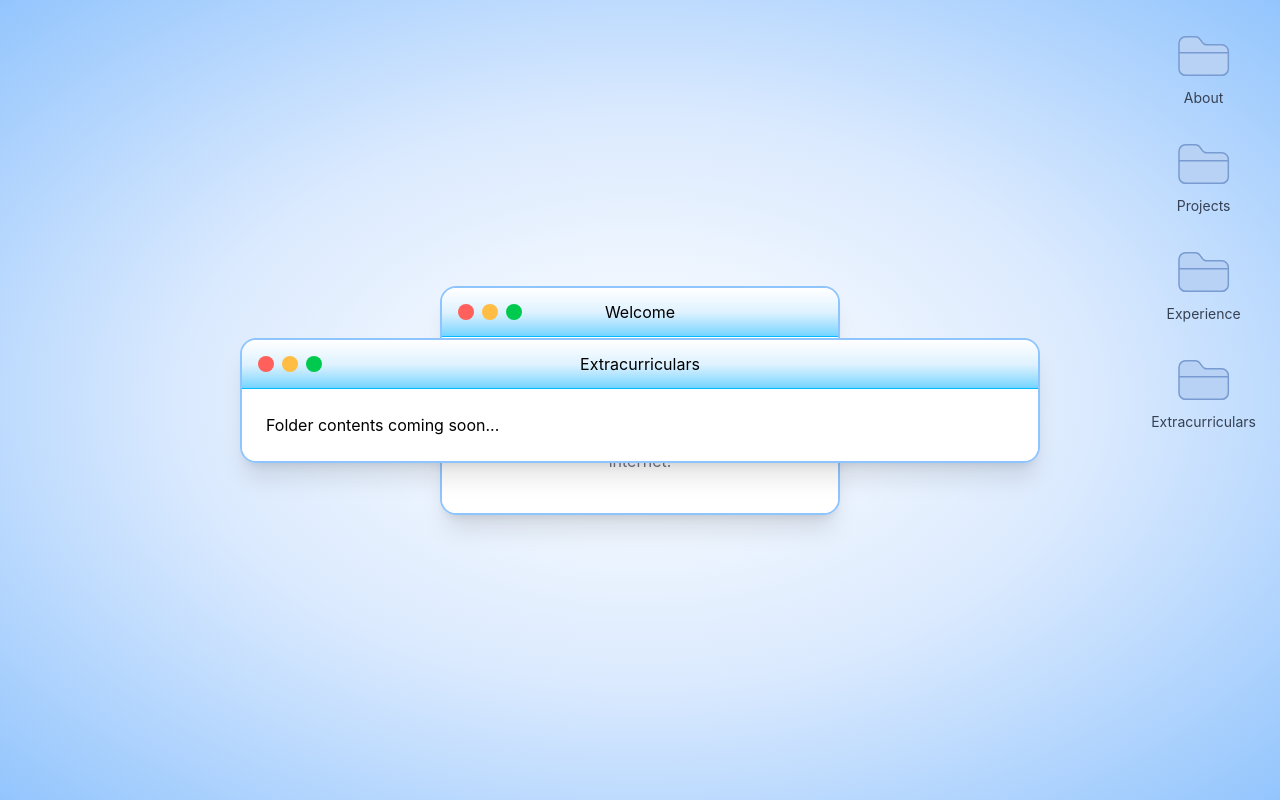
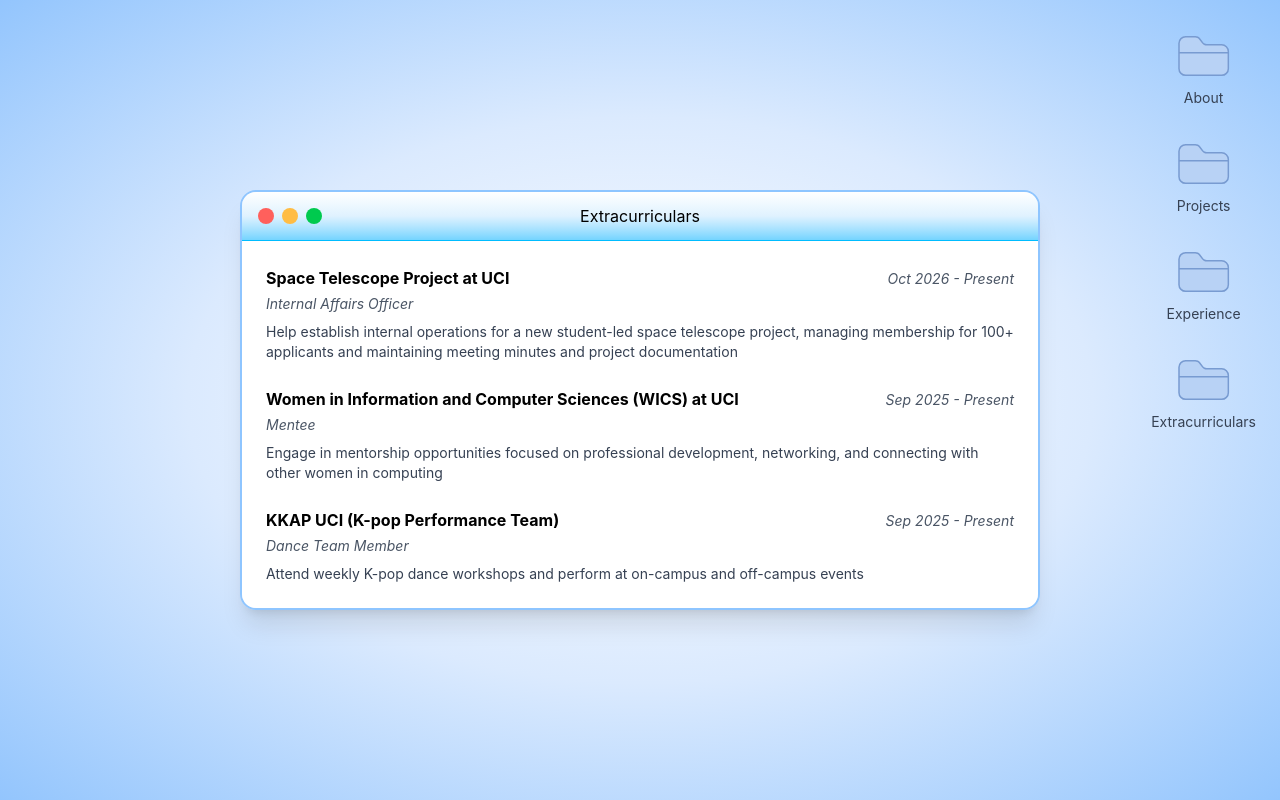
Before and after one commit to jolene1115/personal-portfolio, a React (Vite) app: page / in a window 1280 px wide. Both pictures are taken after a click on the button "Extracurriculars". Built offline with nearby package versions, Linux system fonts and the light colour scheme.

Commit message:
feat: add extracurriculars section

```diff
--- a/src/App.tsx
+++ b/src/App.tsx
@@ -3,6 +3,7 @@ import Window from './components/Window'
 import Projects from './components/Projects'
 import About from './components/About'
 import Experience from './components/Experience'
+import Extracurriculars from './Extracurriculars'
 import {useState} from 'react'
 
 
@@ -21,6 +22,9 @@ function App() {
               <h1 className="text-3xl font-bold text-gray-800">jolene's desktop</h1>
               <p className="mt-3 text-gray-500">
                 welcome to my little corner of the internet!
+              </p>
+              <p className="mt-3 text-gray-500">
+                click on a folder to explore
               </p>
             </div>
           </Window>
@@ -48,6 +52,8 @@ function App() {
                   <About />
                 ) : openFolder === 'Experience' ? (
                   <Experience />
+                ) : openFolder=== 'Extracurriculars' ? (
+                  <Extracurriculars />
                 ) : null}
                 </Window>
             </div>
--- /dev/null
+++ b/src/Extracurriculars.tsx
@@ -0,0 +1,62 @@
+export default function Extracurriculars() {
+    return (
+         <div className="space-y-6">
+            <section className="relative">
+
+                <div className="flex flex-col gap-1 sm:flex-row sm:items-baseline sm:justify-between sm:gap-4">
+                    <h2 className="font-bold">Space Telescope Project at UCI</h2>
+                    <p className="mt-1 text-sm italic text-gray-600">
+                    Oct 2026 - Present
+                    </p>
+                </div>
+
+                <p className="mt-1 text-sm italic text-gray-600">
+                    Internal Affairs Officer
+                </p>
+
+                <p className="mt-2 text-sm text-gray-700">
+                    Help establish internal operations for a new student-led space telescope project, managing membership for 100+
+applicants and maintaining meeting minutes and project documentation
+                </p>
+
+
+            </section>
+
+            <section className="relative">
+
+                <div className="flex flex-col gap-1 sm:flex-row sm:items-baseline sm:justify-between sm:gap-4">
+                    <h2 className="font-bold">Women in Information and Computer Sciences (WICS) at UCI</h2>
+                    <p className="mt-1 text-sm italic text-gray-600">
+                    Sep 2025 - Present
+                    </p>
+                </div>
+                <p className="mt-1 text-sm italic text-gray-600">
+                    Mentee
+                </p>
+
+               <p className="mt-2 text-sm text-gray-700">
+                    Engage in mentorship opportunities focused on professional development,
+                    networking, and connecting with other women in computing
+                </p>
+            </section>
+            <section className="relative">
+
+                <div className="flex flex-col gap-1 sm:flex-row sm:items-baseline sm:justify-between sm:gap-4">
+                    <h2 className="font-bold">KKAP UCI (K-pop Performance Team)</h2>
+                    <p className="mt-1 text-sm italic text-gray-600">
+                    Sep 2025 - Present
+                    </p>
+                </div>
+                <p className="mt-1 text-sm italic text-gray-600">
+                    Dance Team Member
+                </p>
+
+               <p className="mt-2 text-sm text-gray-700">
+                    Attend weekly K-pop dance workshops
+                    and perform at on-campus and off-campus events
+                </p>
+            </section>
+        </div>
+    )
+
+}
--- a/src/components/Welcome.tsx
+++ b/src/components/Welcome.tsx
@@ -13,7 +13,7 @@
           jolene's desktop
         </h1>
         <p className="mt-4 text-gray-500">
-          welcome to my little corner of the internet!
+          welcome! open a folder to see what i've been working on!
         </p>
         </div>
       </div>
--- a/src/components/Window.tsx
+++ b/src/components/Window.tsx
@@ -30,7 +30,7 @@ function Window({ title, onClose, children, compact = false }: WindowProps) {
       </div>
 
       {/* Window contents */}
-      <div className="bg-white p-6">
+      <div className="max-h-[65dvh] overflow-y-auto bg-white p-6">
        {children?? <p>Folder contents coming soon...</p>}
       </div>
 
```
